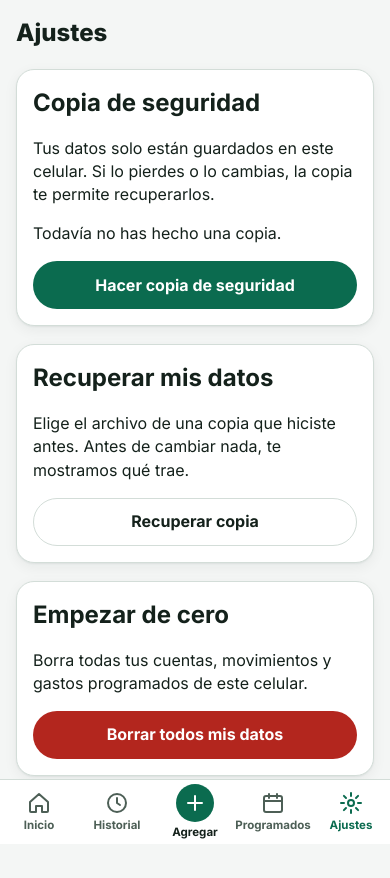
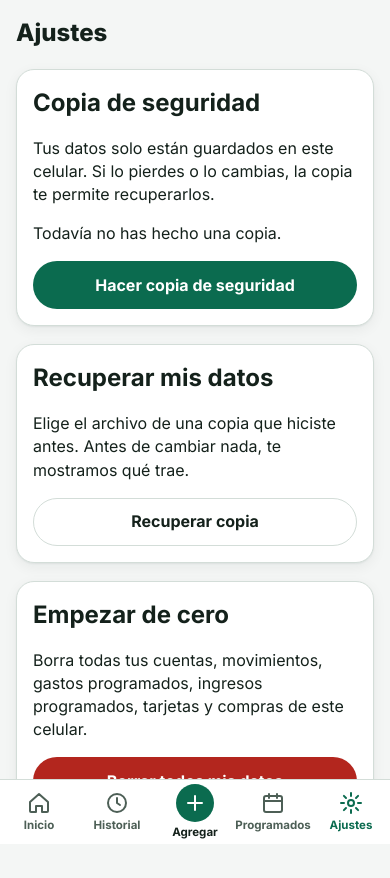
Before and after one commit to juanmartinmesaquintero8-arch/finanzas, a Next.js app in the folder apps/mobile/: page /ajustes in a window 390 px wide. Shown: the top 878 px of the page. Built offline with nearby package versions, Linux system fonts and the light colour scheme.

Commit message:
fix(mobile): Empezar de cero nombra todo lo que borra

```diff
--- a/apps/mobile/src/features/SettingsScreen.tsx
+++ b/apps/mobile/src/features/SettingsScreen.tsx
@@ -185,7 +185,7 @@ export function SettingsScreen({ deliver = deliverBackup }: { deliver?: typeof d
 
       <section className={`${ui.card} ${ui.stack}`} aria-labelledby="erase-title">
         <h2 id="erase-title">Empezar de cero</h2>
-        <p>Borra todas tus cuentas, movimientos y gastos programados de este celular.</p>
+        <p>Borra todas tus cuentas, movimientos, gastos programados, ingresos programados, tarjetas y compras de este celular.</p>
         <button type="button" className={ui.buttonDanger} onClick={() => setPending({ step: 'erase-1' })}>
           Borrar todos mis datos
         </button>
@@ -207,7 +207,7 @@ export function SettingsScreen({ deliver = deliverBackup }: { deliver?: typeof d
       {pending?.step === 'erase-2' && (
         <section role="alertdialog" aria-labelledby="erase-q2" className={`${ui.card} ${ui.stack}`}>
           <h2 id="erase-q2">Última pregunta</h2>
-          <p>Esto no se puede deshacer. Se borrarán todas tus cuentas, movimientos y gastos programados.</p>
+          <p>Esto no se puede deshacer. Se borrarán todas tus cuentas, movimientos, gastos programados, ingresos programados, tarjetas y compras.</p>
           <button type="button" className={ui.buttonDanger} disabled={busy} onClick={confirmErase}>
             Sí, borrar todo
           </button>
```
